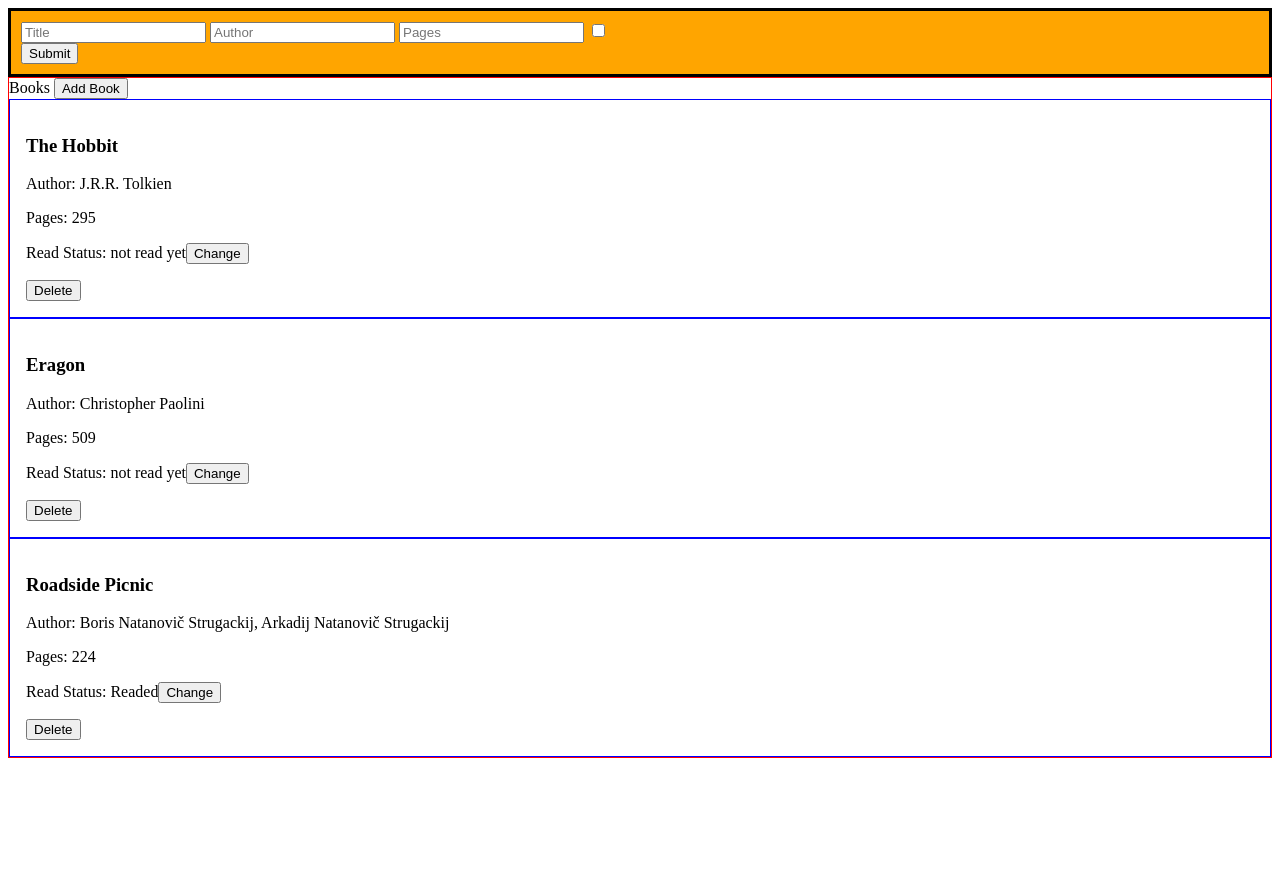
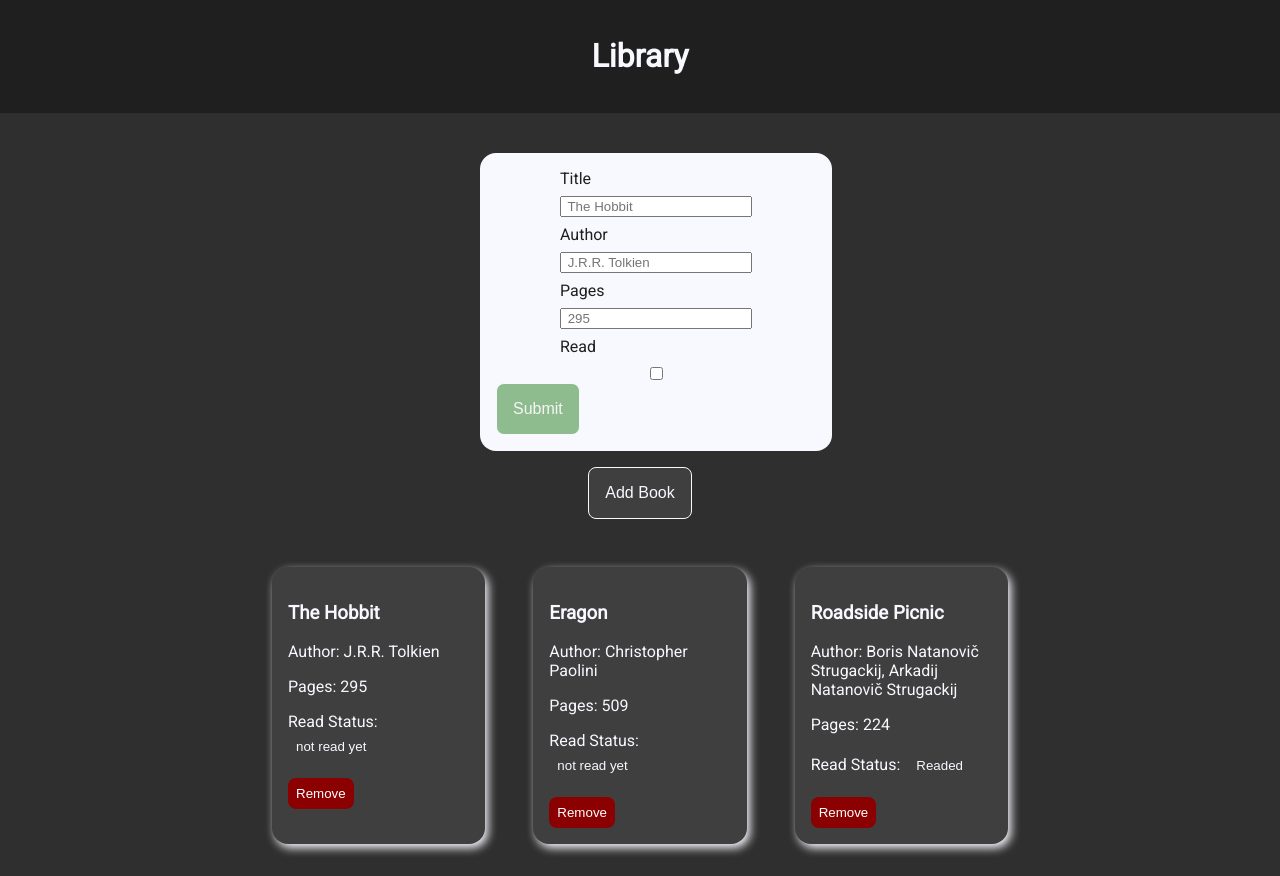
Before and after one commit to koloseki/library, a plain HTML site: page index.html in a window 1280 px wide. Both pictures are taken after a click on the button "Add Book". Before the commit the page ends 800 px from the top, so only its background shows below. Drawn offline with Linux system fonts and the light colour scheme.

Commit message:
mostly changed the style.css file to make the page look better

```diff
--- a/index.html
+++ b/index.html
@@ -12,17 +12,26 @@
 </head>
 <body>
 
+<header>
+    <h1>Library</h1>
+</header>
+
+
 
 <div id="form_div" class="hidden">
 
     <form id="form" method="post">
-        <input type="text" id="title" placeholder="Title">
-        <input type="text" id="author" placeholder="Author">
-        <input type="text" id="pages" placeholder="Pages">
+        <label for="title">Title</label>
+        <input type="text" id="title" placeholder=" The Hobbit" required>
+        <label for="author">Author</label>
+        <input type="text" id="author" placeholder=" J.R.R. Tolkien" required>
+        <label for="pages">Pages</label>
+        <input type="number" id="pages" placeholder=" 295" required>
+        <label for="read">Read</label>
         <input type="checkbox" id="read">
 
     </form>
-    <button onclick="createBook(), toogleForm()">Submit</button>
+    <button id="submit_button" onclick="createBook(), toogleForm()">Submit</button>
 
 
 </div>
@@ -32,7 +41,7 @@
 
 
 <main>
-    Books
+
     <button id="addBook" onclick="toogleForm()">Add Book</button>
     <div id="books"></div>
 
--- a/script.js
+++ b/script.js
@@ -57,8 +57,8 @@ function displayBooks(myLibrary){
         bookDiv.innerHTML = `<h3>${book.title}</h3>
         <p>Author: ${book.author}</p>
         <p>Pages: ${book.pages}</p>
-        <p>Read Status: ${book.read}<button onclick="changeStatus(${i})">Change</button></p>
-        <button class="delete" onclick="deleteBook(${i})">Delete</button>`;
+        <p>Read Status:  &nbsp<button class="change_button" onclick="changeStatus(${i})"> ${book.read}</button></p>
+        <button class="delete" onclick="deleteBook(${i})">Remove</button>`;
 
         document.querySelector('#books').appendChild(bookDiv);
 
--- a/style.css
+++ b/style.css
@@ -1,27 +1,148 @@
-body{
-    display: flex;
-    flex-direction: column;
-}
+@import url('https://fonts.googleapis.com/css2?family=Roboto&display=swap');
 
-body >*{
-    border: 1px solid red;
+
+
+:root{
+    z-index: 1;
 }
 
 
+body {
+    display: flex;
+    position: relative;
+    flex-direction: column;
+    background-color: #2f2f2f;
+    color: ghostwhite;
+    font-family: 'Roboto' , sans-serif;
+    margin: 0;
+
+}
+
+
+header{
+    background-color: #1f1f1f;
+    padding: 1rem;
+    text-align: center;
+
+}
+
+main{
+    display: flex;
+    flex-direction: column;
+    align-items: center;
+    padding: 1rem;
+    gap: 2rem;
+}
+
+
+#addBook{
+    background-color: #3f3f3f;
+    color: ghostwhite;
+    padding: 1rem;
+    font-size: 1rem;
+    border-radius: 0.5rem;
+    cursor: pointer;
+    transition: 0.5s;
+    border: 1px solid ghostwhite;
+
+}
+
+
+#addBook:hover{
+    background-color: #5f5f5f;
+    transition: 0.5s;
+}
+
+
+#books{
+
+    display: grid;
+    padding: 1rem 20vw 1rem 20vw;
+    gap: 3rem;
+    grid-template-columns: repeat(3,minmax(200px,1fr));
+}
+
 #books > * {
+    background-color: #3f3f3f;
     padding: 1rem;
-    border: 1px solid blue;
+    border-radius: 1rem;
+    box-shadow: ghostwhite 3px 4px 10px;
+}
+
+.delete{
+    background-color: darkred;
+    color: white;
+    border: none;
+    padding: 0.5rem;
+    border-radius: 0.5rem;
+    cursor: pointer;
+    transition: 0.5s;
+
+}
+
+.delete:hover{
+    background-color: red;
+    transition: 0.5s;
+}
+
+.change_button{
+    background-color: #3f3f3f;
+    color: ghostwhite;
+    border: none;
+    padding: 0.5rem;
+    border-radius: 0.5rem;
+    cursor: pointer;
+    transition: 0.5s;
+}
+
+.change_button:hover{
+    background-color: lightyellow;
+    color: #1f1f1f;
+    transition: 0.5s;
 }
 
 
 #form_div{
-    background-color: orange;
-    border: 3px solid black;
-    padding: 10px;
+    margin-left: calc(50vw - 12.5vw);
+    flex-direction: column;
+    top: 40vh;
+    left: calc(50vw - 12.5vw);
+    width: 25vw;
+    background-color: ghostwhite;
+    color: #1f1f1f;
+    padding: 1rem;
+    border-radius: 1rem;
+    margin-top: 5vh;
+}
+
+#form_div > #submit_button{
+    background-color: darkseagreen;
+    color: whitesmoke;
+    padding: 1rem;
+    font-size: 1rem;
+    border-radius: 0.5rem;
+    cursor: pointer;
+    transition: 0.5s;
+    border: 1px solid ghostwhite;
 }
 
 
+
+#form_div > #submit_button:hover{
+    background-color: seagreen;
+    transition: 0.5s;
+}
+
+
+#form_div > form {
+    display: flex;
+    flex-direction: column;
+    padding: 0 5vw 0 5vw;
+    gap:0.5rem;
+    justify-content: center;
+
+}
+
 .hidden{
     display: none;
-
 }
```
